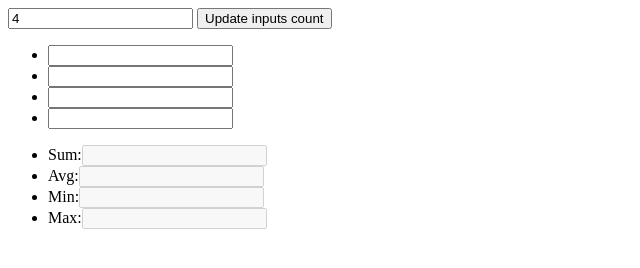
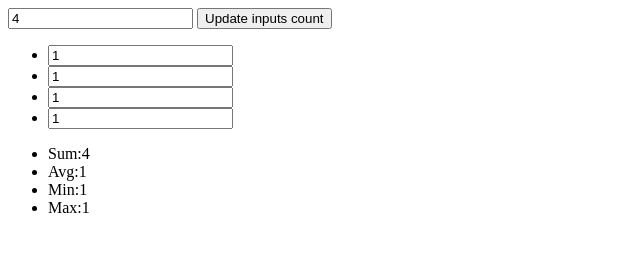
Before and after one commit to damyanz/wsei-web, a plain HTML site: page lab1/index.html in a window 1280 px wide. Both pictures are taken after a click on the button "Update inputs count". Shown: the whole page, without its empty margins (0-640 px from the left). Drawn offline with Linux system fonts and the light colour scheme.

Commit message:
Add basic features

```diff
--- a/lab1/bundle.js
+++ b/lab1/bundle.js
@@ -1,46 +1,100 @@
 var App = /** @class */ (function () {
     function App() {
+        this.inputCount = 4;
+        this.inputs = [];
+        this.outputs = [];
         this.init();
     }
     App.prototype.init = function () {
         this.getControls();
-        this.initListeners();
         this.generateInputs();
     };
+    App.prototype.popInputs = function (count) {
+        for (var i = 0; i < -count; i++) {
+            this.inputs.pop();
+            this.inputListWrapper.lastChild.remove();
+        }
+    };
+    App.prototype.pushInputs = function (count) {
+        for (var i = 0; i < count; i++) {
+            var inputElement = this.createInput();
+            var listItem = document.createElement("li");
+            listItem.appendChild(inputElement);
+            this.inputListWrapper.appendChild(listItem);
+            this.inputs.push(inputElement);
+        }
+    };
     App.prototype.generateInputs = function () {
-        var inputListWrapper = document.querySelector("#inputList");
-        inputListWrapper.innerHTML = "";
-        for (var i = 0; i < this.inputCount; i++) {
-            var listItem = document.createElement("li");
-            listItem.appendChild(this.createInput());
-            inputListWrapper.appendChild(listItem);
+        var generateCount = this.inputCount - this.inputs.length;
+        if (generateCount < 0) {
+            this.popInputs(generateCount);
         }
-        this.inputs = inputListWrapper.children;
+        else {
+            this.pushInputs(generateCount);
+        }
+        this.initListeners();
+        this.calculate();
     };
     App.prototype.createInput = function () {
         var valueInput = document.createElement("input");
         valueInput.type = "number";
-        valueInput.value;
+        valueInput.value = "1";
         return valueInput;
     };
     App.prototype.getControls = function () {
         this.countInput = document.querySelector("#countInput");
         this.countBtn = document.querySelector("#countBtn");
+        this.inputListWrapper = document.querySelector("#inputList");
+        this.sumOutput = document.querySelector("#sum");
+        this.avgOutput = document.querySelector("#avg");
+        this.minOutput = document.querySelector("#min");
+        this.maxOutput = document.querySelector("#max");
+    };
+    App.prototype.handleChange = function (e) {
+        var target = e.target;
+        var value = target.value;
+        if (!this.isValueValid(value)) {
+            target.value = "1";
+        }
+        this.calculate();
     };
     App.prototype.initListeners = function () {
         var _this = this;
         this.countBtn.addEventListener("click", function () { return _this.setInputCount(); });
+        this.inputs.forEach(function (input) {
+            return input.addEventListener("change", function (e) { return _this.handleChange(e); });
+        });
+    };
+    App.prototype.getValues = function () {
+        return this.inputs.map(function (input) { return +input.value; });
+    };
+    App.prototype.calculate = function () {
+        var values = this.getValues();
+        var sum = values.reduce(function (a, b) { return a + b; });
+        var avg = sum / this.inputs.length;
+        var min = Math.min.apply(Math, values);
+        var max = Math.max.apply(Math, values);
+        this.setResult(this.sumOutput, sum);
+        this.setResult(this.avgOutput, avg);
+        this.setResult(this.minOutput, min);
+        this.setResult(this.maxOutput, max);
     };
     App.prototype.setInputCount = function () {
         if (!this.isValueValid(this.countInput.value)) {
-            alert("Provided value is not a valid number! Try again.");
-            return;
+            this.countInput.value = "1";
         }
         this.inputCount = +this.countInput.value;
         this.generateInputs();
     };
+    App.prototype.setResult = function (output, result) {
+        output.value = "" + result;
+    };
     App.prototype.isValueValid = function (value) {
-        return !isNaN(+value) && +value > 0;
+        var isValid = !isNaN(+value) && +value > 0;
+        if (!isValid) {
+            alert("Provided value is not a valid number!");
+        }
+        return isValid;
     };
     return App;
 }());
--- a/lab1/index.html
+++ b/lab1/index.html
@@ -18,19 +18,19 @@
       <ul>
         <li>
           <label for="sum">Sum:</label
-          ><input type="number" disabled="true" id="sum" />
+          ><output type="number" disabled="true" id="sum" />
         </li>
         <li>
           <label for="avg">Avg:</label
-          ><input type="number" disabled="true" id="avg" />
+          ><output type="number" disabled="true" id="avg" />
         </li>
         <li>
           <label for="min">Min:</label
-          ><input type="number" disabled="true" id="min" />
+          ><output type="number" disabled="true" id="min" />
         </li>
         <li>
           <label for="max">Max:</label
-          ><input type="number" disabled="true" id="max" />
+          ><output type="number" disabled="true" id="max" />
         </li>
       </ul>
     </div>
```
Also changed, not shown: lab1/src/main.ts (+83 -27 lines), 1 other file.
